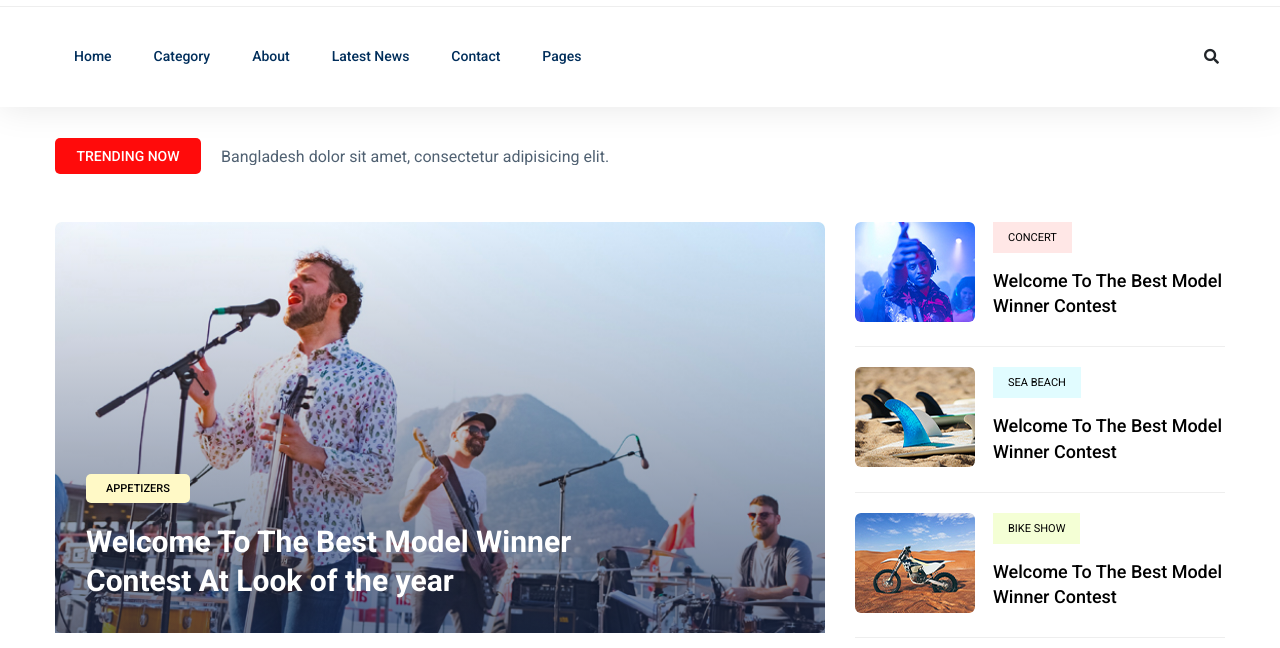
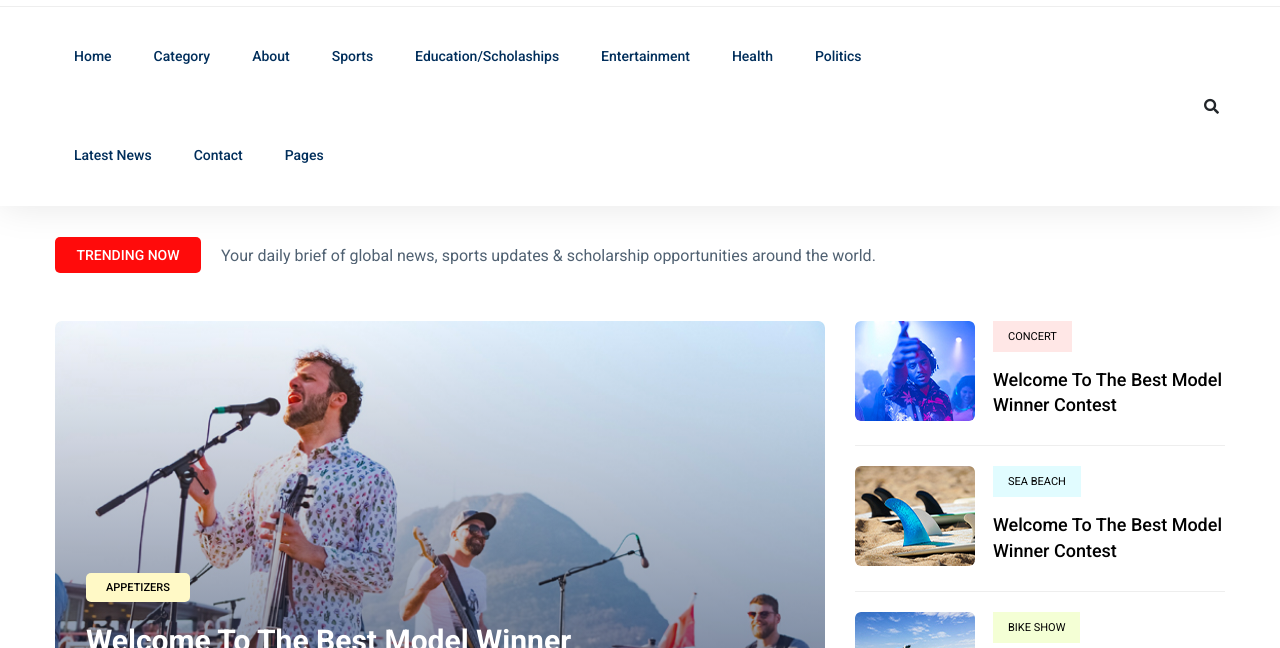
Before and after one commit to kipsangevans/wbnews, a plain HTML site: page index.html in a window 1280 px wide. Shown: the part 152-800 px from the top of the page. Drawn offline with Linux system fonts and the light colour scheme.

Commit message:
modified

```diff
--- a/index.html
+++ b/index.html
@@ -96,6 +96,11 @@
                                             <li><a href="index.html">Home</a></li>
                                             <li><a href="categori.html">Category</a></li>
                                             <li><a href="about.html">About</a></li>
+                                            <li><a href="about.html">Sports</a></li>
+                                            <li><a href="about.html">Education/Scholaships</a></li>
+                                            <li><a href="about.html">Entertainment</a></li>
+                                            <li><a href="about.html">Health</a></li>
+                                            <li><a href="about.html">Politics</a></li>
                                             <li><a href="latest_news.html">Latest News</a></li>
                                             <li><a href="contact.html">Contact</a></li>
                                             <li><a href="#">Pages</a>
@@ -146,8 +151,8 @@
                             <!-- <p>Rem ipsum dolor sit amet, consectetur adipisicing elit.</p> -->
                             <div class="trending-animated">
                                 <ul id="js-news" class="js-hidden">
-                                    <li class="news-item">Bangladesh dolor sit amet, consectetur adipisicing elit.</li>
-                                    <li class="news-item">Spondon IT sit amet, consectetur.......</li>
+                                    <li class="news-item">Your daily brief of global news, sports updates & scholarship opportunities around the world.</li>
+                                    <li class="news-item">>Explore World News...</li>
                                     <li class="news-item">Rem ipsum dolor sit amet, consectetur adipisicing elit.</li>
                                 </ul>
                             </div>
```
